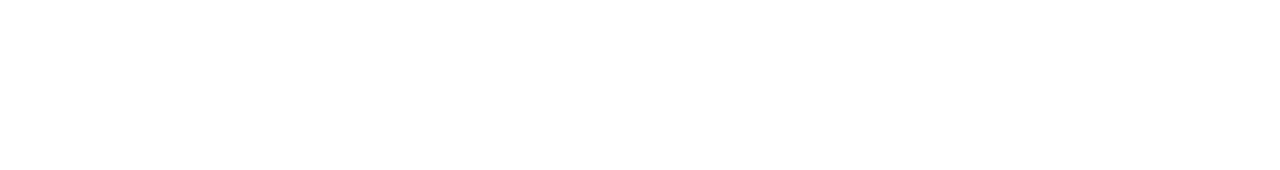
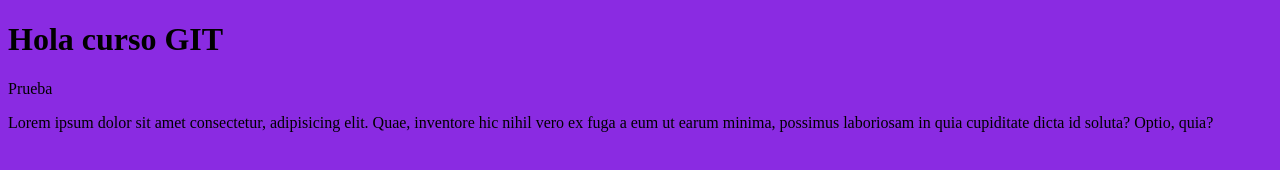
Before and after one commit to Obi-Wann/IT-Academy, a plain HTML site: page index.html in a window 1280 px wide. Drawn offline with Linux system fonts and the light colour scheme; files that its build step writes are made by us from their sources.

Commit message:
parrafo nuevo

```diff
--- a/index.html
+++ b/index.html
@@ -5,8 +5,12 @@
     <meta http-equiv="X-UA-Compatible" content="IE=edge">
     <meta name="viewport" content="width=device-width, initial-scale=1.0">
     <title>ProyectoGIT</title>
+    <link href = "css/stylos.css" rel="stylesheet" type ="text/css">
+
 </head>
 <body>
-
+    <h1>Hola curso GIT</h1>
+   <hi>Prueba</hi>
+    <p>Lorem ipsum dolor sit amet consectetur, adipisicing elit. Quae, inventore hic nihil vero ex fuga a eum ut earum minima, possimus laboriosam in quia cupiditate dicta id soluta? Optio, quia?</p>
 </body>
 </html>
--- /dev/null
+++ b/stylos.css
@@ -0,0 +1,3 @@
+body{
+    background-color: blueviolet;
+}
```
Also changed, not shown: script.js (added).
